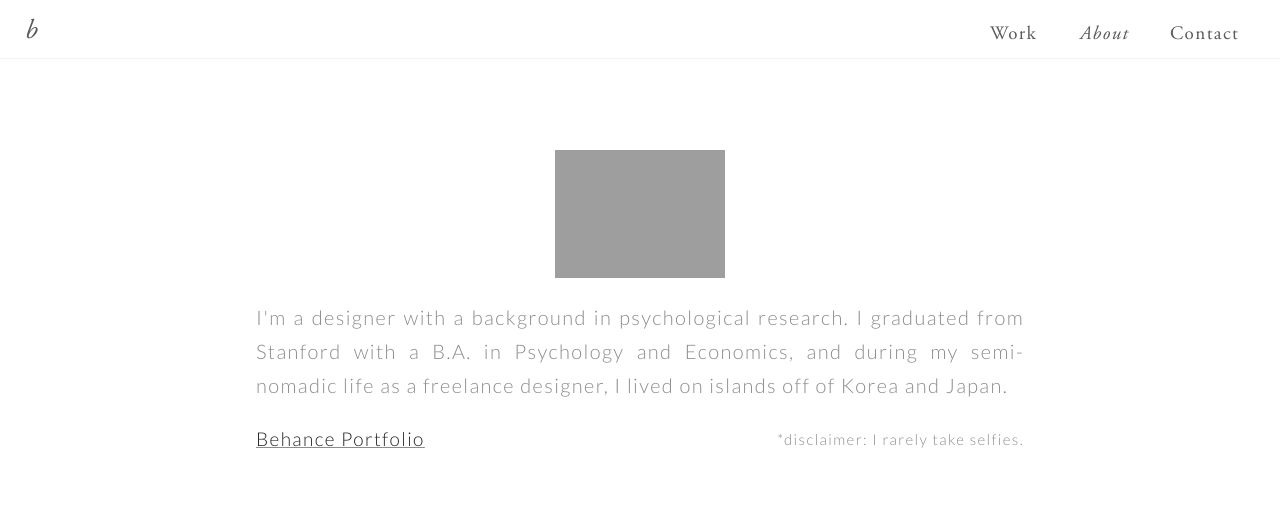
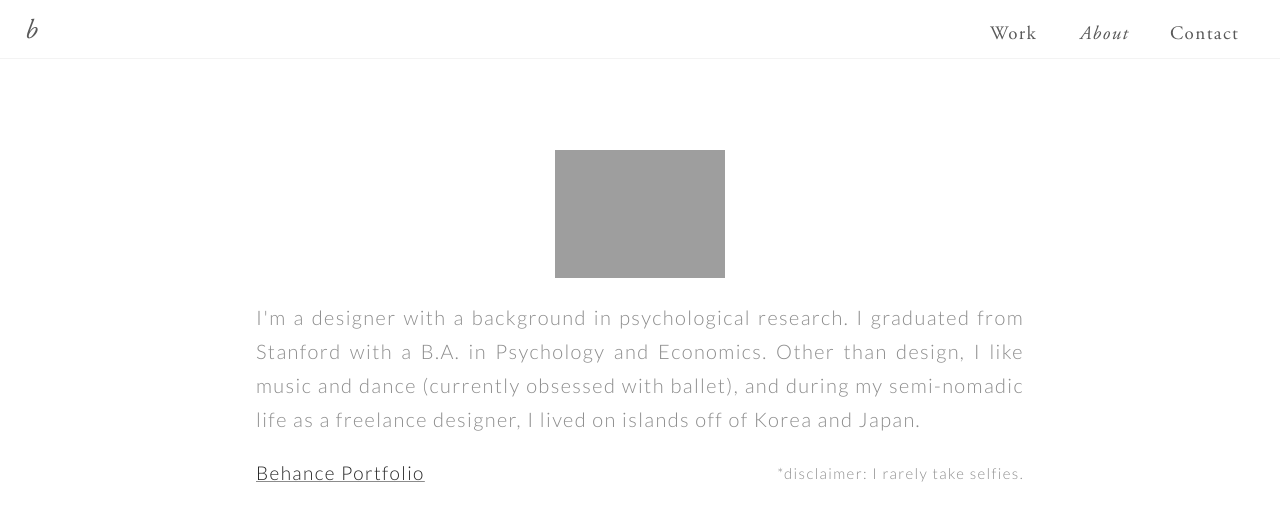
Before and after one commit to bkwon0402/bkwon0402.github.io, a Jekyll site: the page about.html, which Jekyll copies as it is, in a window 1280 px wide. Shown: the top 521 px of the page. Built offline with Jekyll 4.4.1, drawn with Linux system fonts in a browser that asks for light colours.

Commit message:
Update about.html

```diff
--- a/about.html
+++ b/about.html
@@ -72,7 +72,7 @@
 <div class="say">
 <div class="selfie2"><img src="/images/selfie.png"></div>
 <div class="aboutme"> I'm a designer with a background in psychological research.
-	 I graduated from Stanford with a B.A. in Psychology and Economics, and during my semi-nomadic life as a freelance designer, I lived on islands off of Korea and Japan.
+	 I graduated from Stanford with a B.A. in Psychology and Economics. Other than design, I like music and dance (currently obsessed with ballet), and during my semi-nomadic life as a freelance designer, I lived on islands off of Korea and Japan.
 	<p class="disclaimer">*disclaimer: I rarely take selfies.</p>
 
 	<div class="behancetext"><a href="http://www.behance.net/bkwon" text-decoration: "underline">Behance Portfolio</a></div>
```
